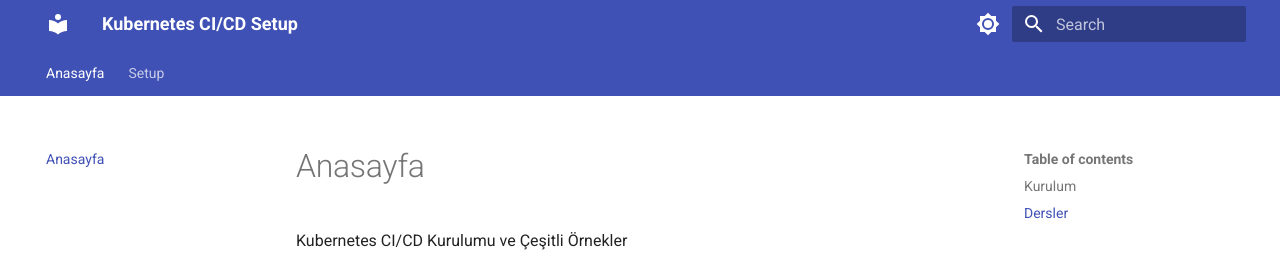
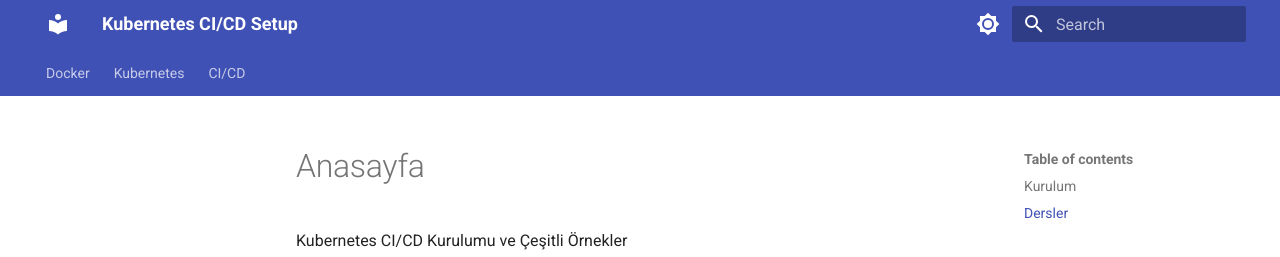
Before and after one commit to projectengine/kubernetes-cicd-setup, an MkDocs documentation site: the page built from docs/index.md, in a window 1280 px wide and 1328 px high. Shown: the top 257 px of the window. Built offline with MkDocs 1.6.1 and Material for MkDocs 9.7.7, drawn with Linux system fonts in a browser that asks for light colours.

Commit message:
mkdoccs ayarları

```diff
--- a/mkdocs.yml
+++ b/mkdocs.yml
@@ -1,4 +1,15 @@
 site_name: Kubernetes CI/CD Setup
+nav:
+- Docker:
+  - docker/1-kurulum.md
+  - docker/2-helloworld.md
+  - docker/3-port.md
+  - docker/4-volume.md
+- Kubernetes: []
+- CI/CD:
+  - docker/index.md
+  - Page 1: section/page-1.md
+  - Page n: section/page-n.md
 theme:
   name: material
   palette:
@@ -19,3 +30,14 @@
     - navigation.expand
     - navigation.path
     - navigation.top
+
+markdown_extensions:
+  - admonition
+  - pymdownx.details
+  - pymdownx.superfences
+  - pymdownx.highlight:
+      anchor_linenums: true
+      line_spans: __span
+      pygments_lang_class: true
+  - pymdownx.inlinehilite
+  - pymdownx.snippets
```
